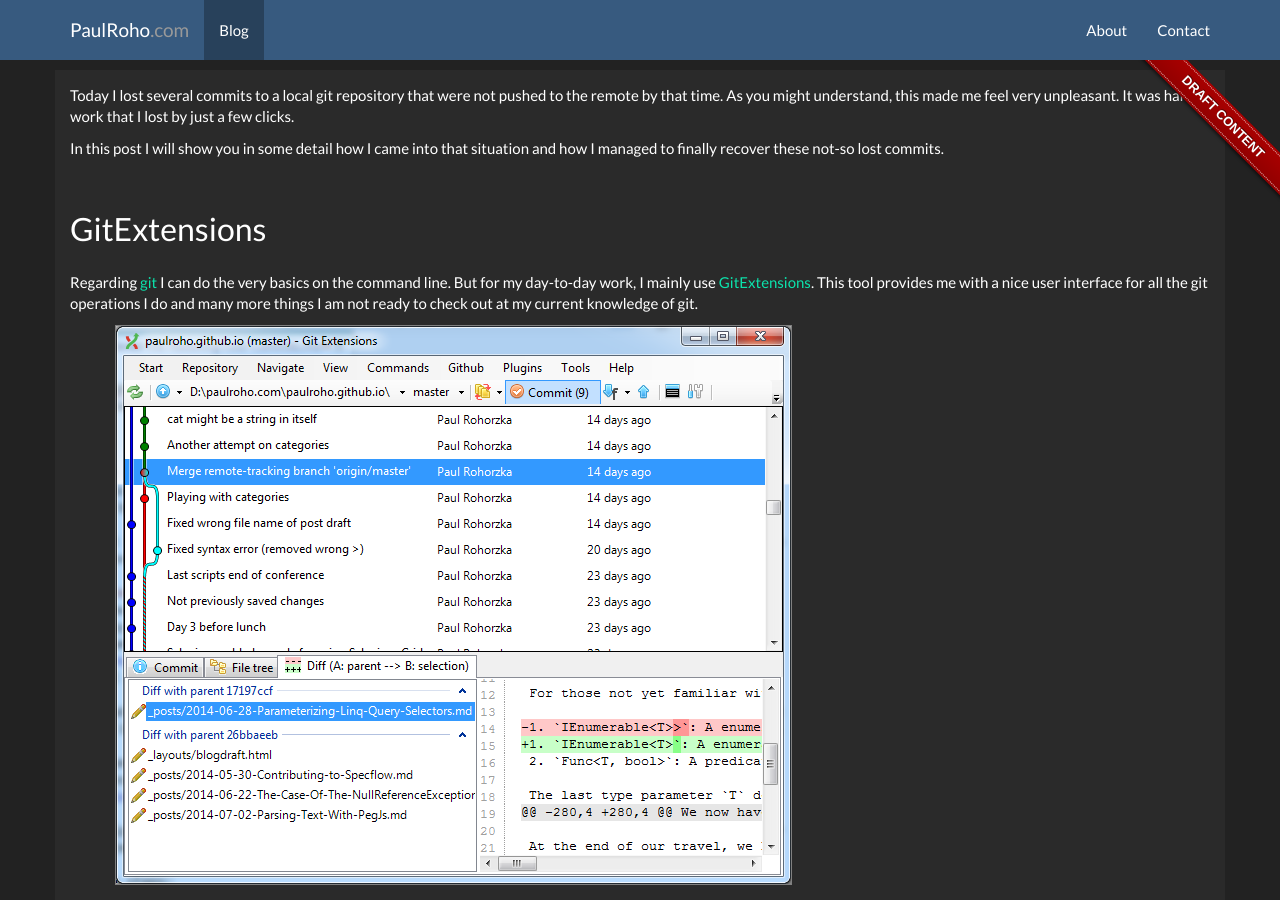
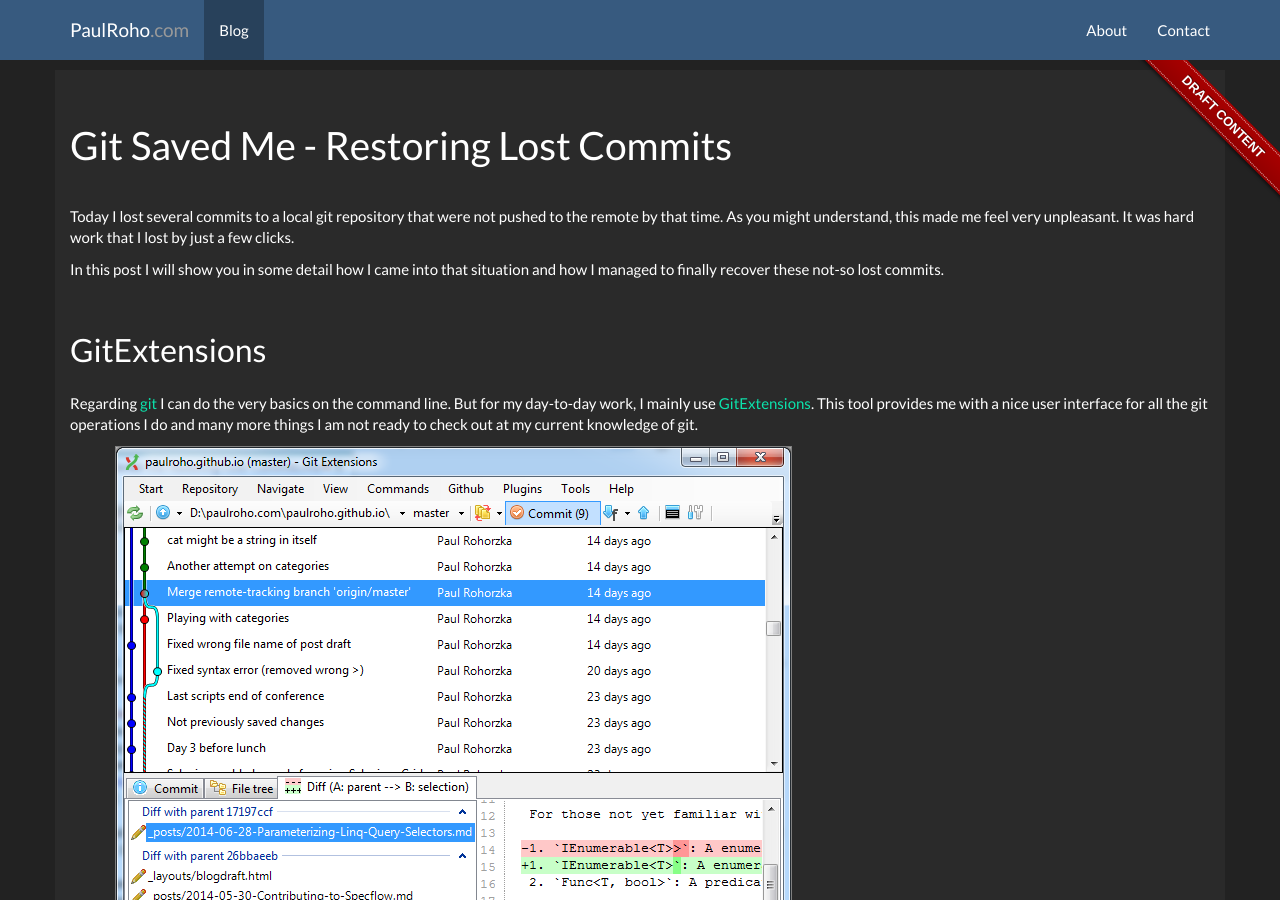
Before and after one commit to paulroho/paulroho.github.io, a Jekyll site: the page built from _posts/2014-10-24-Git-Saved-Me-Restoring-Lost-Commits.md, in a window 1280 px wide and 900 px high. Built offline with Jekyll 4.4.1, drawn with Linux system fonts in a browser that asks for light colours; nearby versions of some CDN libraries.

Commit message:
Added terrified image

```diff
--- a/_posts/2014-10-24-Git-Saved-Me-Restoring-Lost-Commits.md
+++ b/_posts/2014-10-24-Git-Saved-Me-Restoring-Lost-Commits.md
@@ -3,6 +3,8 @@
 title: Git Saved Me - Restoring Lost Commits
 tags: [git]
 ---
+
+#Git Saved Me - Restoring Lost Commits
 
 Today I lost several commits to a local git repository that were not pushed to the remote by that time. As you might understand, this made me feel very unpleasant. It was hard work that I lost by just a few clicks.
 
@@ -66,6 +68,9 @@
 
 All the commits that my local master was ahead of the remote master were gone!
 
+![OMG!](/images/posts/GitRecoverLostCommits/terrified.png)
+{: .image}
+
 ##The Cure
 In this desperate situation, I fortunately found a post named [restoring lost commits](http://gitready.com/advanced/2009/01/17/restoring-lost-commits.html) on [Nick Quaranto](https://twitter.com/qrush)'s awesome [git ready](http://gitready.com/) site.
 
```
Also changed, not shown: images/posts/GitRecoverLostCommits/terrified.png (added).
